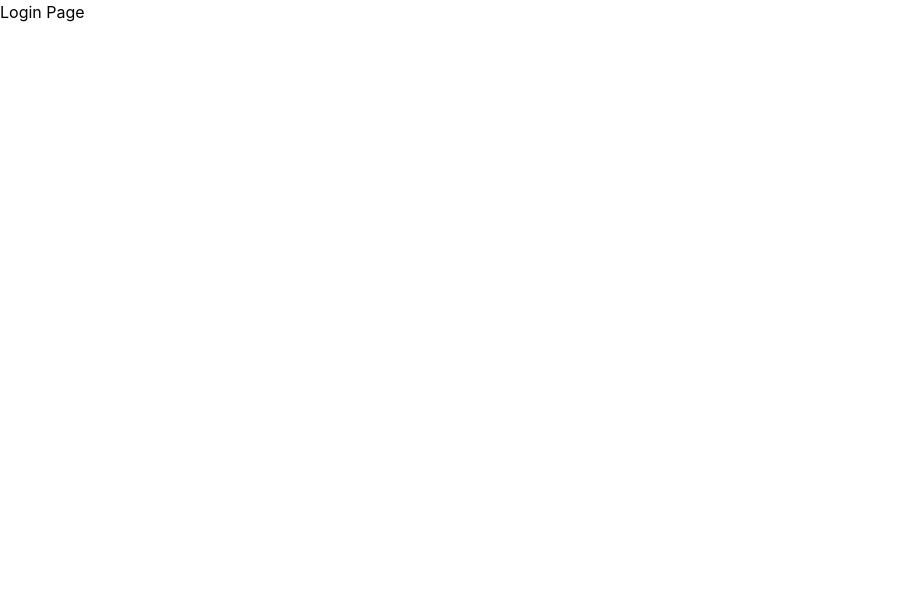
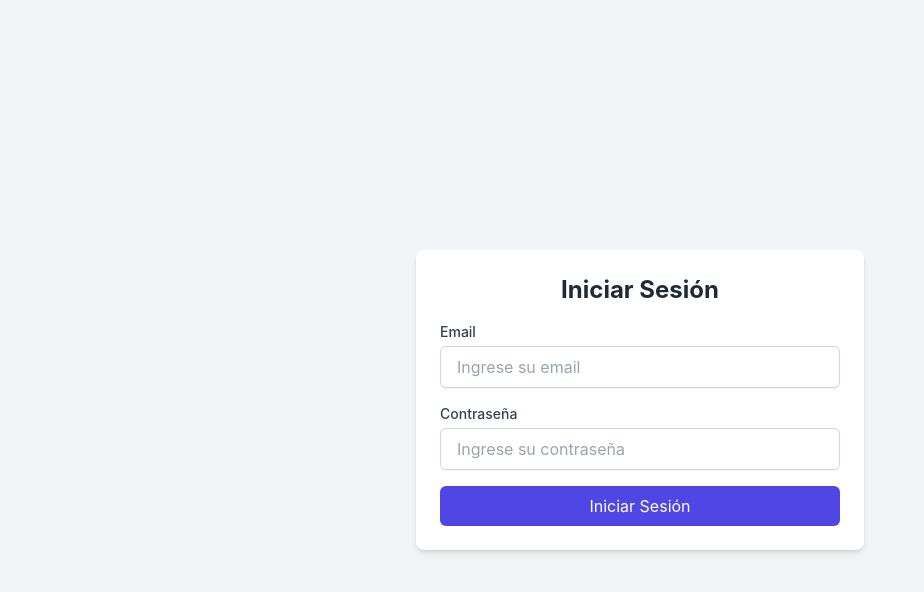
Before and after one commit to Shinobirun/AstrosFulgor, a React (Create React App) app in the folder astros-fulgor-frontend/: page /login in a window 1280 px wide. Shown: the top 592 px of the page, without its empty margins (0-924 px from the left). Built offline with nearby package versions, Linux system fonts and the light colour scheme.

Commit message:
nuevocommit

```diff
--- a/astros-fulgor-frontend/src/App.js
+++ b/astros-fulgor-frontend/src/App.js
@@ -1,15 +1,17 @@
-import { BrowserRouter as Router, Route, Routes } from 'react-router-dom';
-//import AdminPage from './components/pages/AdminPage';
-import HomePage from './pages/homePage';
+import { BrowserRouter as Router, Route, Routes } from "react-router-dom";
+import HomePage from "./pages/homePage";
 import RegisterPage from "./pages/registerPage";
+import LoginForm from "./components/forms/loguinForm"; // Importamos la página de login
+import Dashboard from "./pages/dasboardPage"; // Importamos la página de dashboard
 
 function App() {
   return (
     <Router>
       <Routes>
         <Route path="/" element={<HomePage />} />
-        <Route path="/login" element={<div>Login Page</div>} />
+        <Route path="/login" element={<LoginForm />} />
         <Route path="/register" element={<RegisterPage />} />
+        <Route path="/dashboard" element={<Dashboard />} />
       </Routes>
     </Router>
   );
--- /dev/null
+++ b/astros-fulgor-frontend/src/components/forms/loguinForm.jsx
@@ -0,0 +1,100 @@
+import React, { useState } from "react";
+import axios from "axios";
+
+const LoginForm = () => {
+  const [formData, setFormData] = useState({
+    email: "",
+    password: "",
+  });
+
+  const [error, setError] = useState("");
+  const [successMessage, setSuccessMessage] = useState("");
+  const [loading, setLoading] = useState(false);
+
+  const handleChange = (e) => {
+    const { name, value } = e.target;
+    setFormData((prevData) => ({
+      ...prevData,
+      [name]: value,
+    }));
+  };
+
+  const handleSubmit = async (e) => {
+    e.preventDefault();
+    setError("");
+    setSuccessMessage("");
+    setLoading(true);
+
+    try {
+      const response = await axios.post(
+        "http://localhost:5000/api/users/login",
+        formData
+      );
+
+      localStorage.setItem("token", response.data.token);
+      localStorage.setItem("user", JSON.stringify(response.data.user));
+      setSuccessMessage("Inicio de sesión exitoso");
+
+      setTimeout(() => {
+        window.location.href = "/dashboard"; // Redireccionar a la página principal
+      }, 1500);
+    } catch (error) {
+      setError(error.response?.data.message || "Error al iniciar sesión");
+    } finally {
+      setLoading(false);
+    }
+  };
+
+  return (
+    <div className="min-h-screen flex items-center justify-center bg-gray-100">
+      <div className="w-full max-w-md bg-white rounded-lg shadow-md p-6">
+        <h2 className="text-2xl font-bold mb-4 text-center text-gray-800">
+          Iniciar Sesión
+        </h2>
+        <form onSubmit={handleSubmit} className="space-y-4">
+          <div>
+            <label className="block text-sm font-medium text-gray-700">
+              Email
+            </label>
+            <input
+              type="email"
+              name="email"
+              value={formData.email}
+              onChange={handleChange}
+              required
+              className="w-full mt-1 px-4 py-2 border border-gray-300 rounded-md shadow-sm focus:ring-indigo-500 focus:border-indigo-500"
+              placeholder="Ingrese su email"
+            />
+          </div>
+          <div>
+            <label className="block text-sm font-medium text-gray-700">
+              Contraseña
+            </label>
+            <input
+              type="password"
+              name="password"
+              value={formData.password}
+              onChange={handleChange}
+              required
+              className="w-full mt-1 px-4 py-2 border border-gray-300 rounded-md shadow-sm focus:ring-indigo-500 focus:border-indigo-500"
+              placeholder="Ingrese su contraseña"
+            />
+          </div>
+          {error && <p className="text-red-500 text-sm mt-2">{error}</p>}
+          {successMessage && (
+            <p className="text-green-500 text-sm mt-2">{successMessage}</p>
+          )}
+          <button
+            type="submit"
+            className="w-full bg-indigo-600 text-white py-2 px-4 rounded-md hover:bg-indigo-700 focus:outline-none focus:ring-2 focus:ring-offset-2 focus:ring-indigo-500"
+            disabled={loading}
+          >
+            {loading ? "Cargando..." : "Iniciar Sesión"}
+          </button>
+        </form>
+      </div>
+    </div>
+  );
+};
+
+export default LoginForm;
--- /dev/null
+++ b/astros-fulgor-frontend/src/pages/dasboardPage.jsx
@@ -0,0 +1,59 @@
+import React, { useEffect, useState } from "react";
+import { useNavigate } from "react-router-dom";
+import axios from "axios";
+
+const Dashboard = () => {
+  const [user, setUser] = useState(null);
+  const navigate = useNavigate();
+
+  useEffect(() => {
+    const fetchUser = async () => {
+      const token = localStorage.getItem("token");
+      if (!token) {
+        navigate("/login");
+        return;
+      }
+
+      try {
+        const response = await axios.get("http://localhost:5000/api/users/profile", {
+          headers: { Authorization: `Bearer ${token}` },
+        });
+        setUser(response.data);
+      } catch (error) {
+        console.error("Error al obtener el usuario:", error);
+        localStorage.removeItem("token");
+        navigate("/login");
+      }
+    };
+
+    fetchUser();
+  }, [navigate]);
+
+  return (
+    <div className="min-h-screen flex items-center justify-center bg-gray-100">
+      <div className="w-full max-w-lg bg-white rounded-lg shadow-md p-6">
+        <h2 className="text-2xl font-bold mb-4 text-center text-gray-800">Dashboard</h2>
+        {user ? (
+          <div className="text-center">
+            <p className="text-lg font-semibold">Bienvenido, {user.firstName} {user.lastName}!</p>
+            <p className="text-gray-600">Email: {user.email}</p>
+            <p className="text-gray-600">Rol: {user.role}</p>
+            <button
+              onClick={() => {
+                localStorage.removeItem("token");
+                navigate("/login");
+              }}
+              className="mt-4 bg-red-500 text-white py-2 px-4 rounded-md hover:bg-red-600"
+            >
+              Cerrar sesión
+            </button>
+          </div>
+        ) : (
+          <p className="text-center text-gray-600">Cargando...</p>
+        )}
+      </div>
+    </div>
+  );
+};
+
+export default Dashboard;
```
Also changed, not shown: 2 other files (tests, documents, lock files or other folders).
